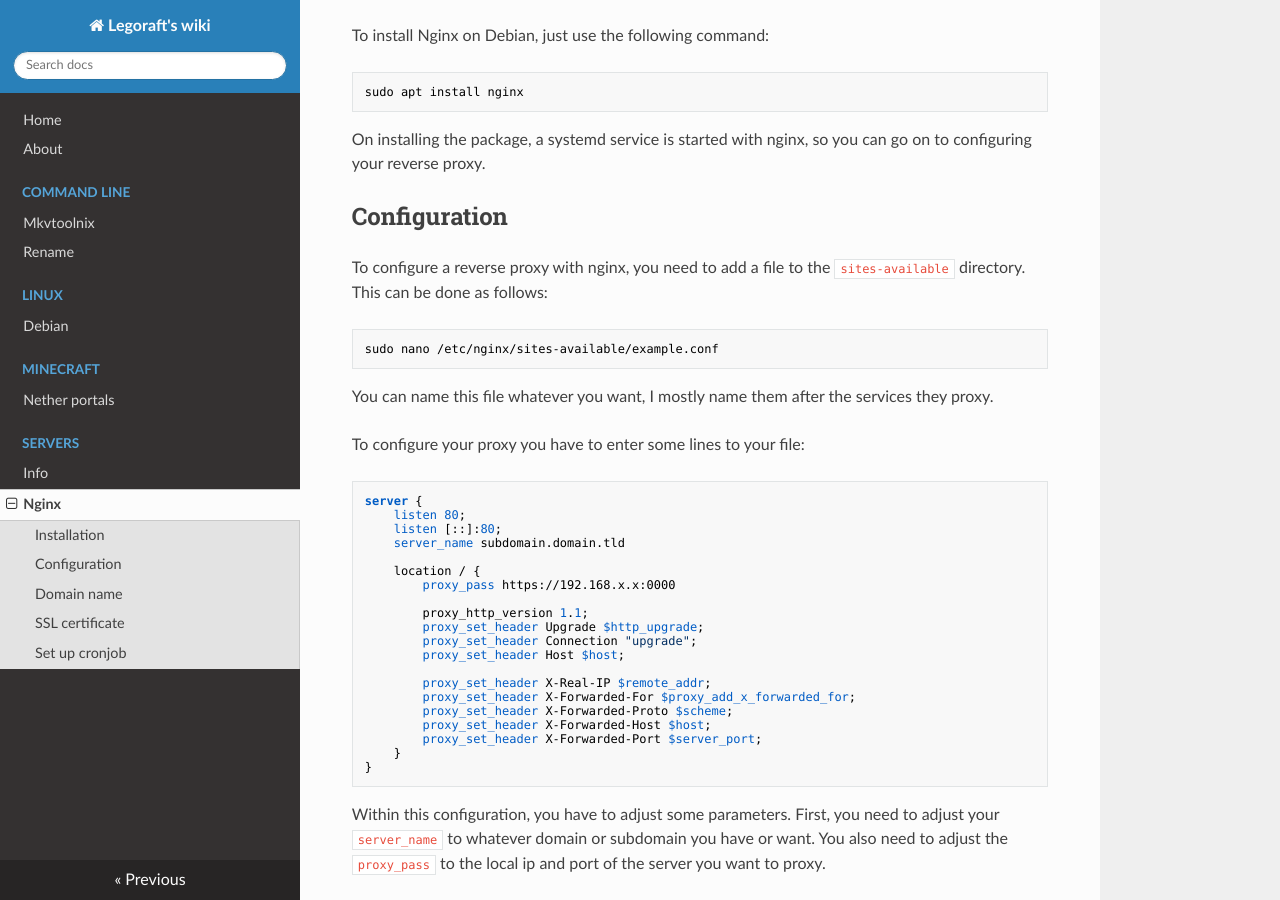
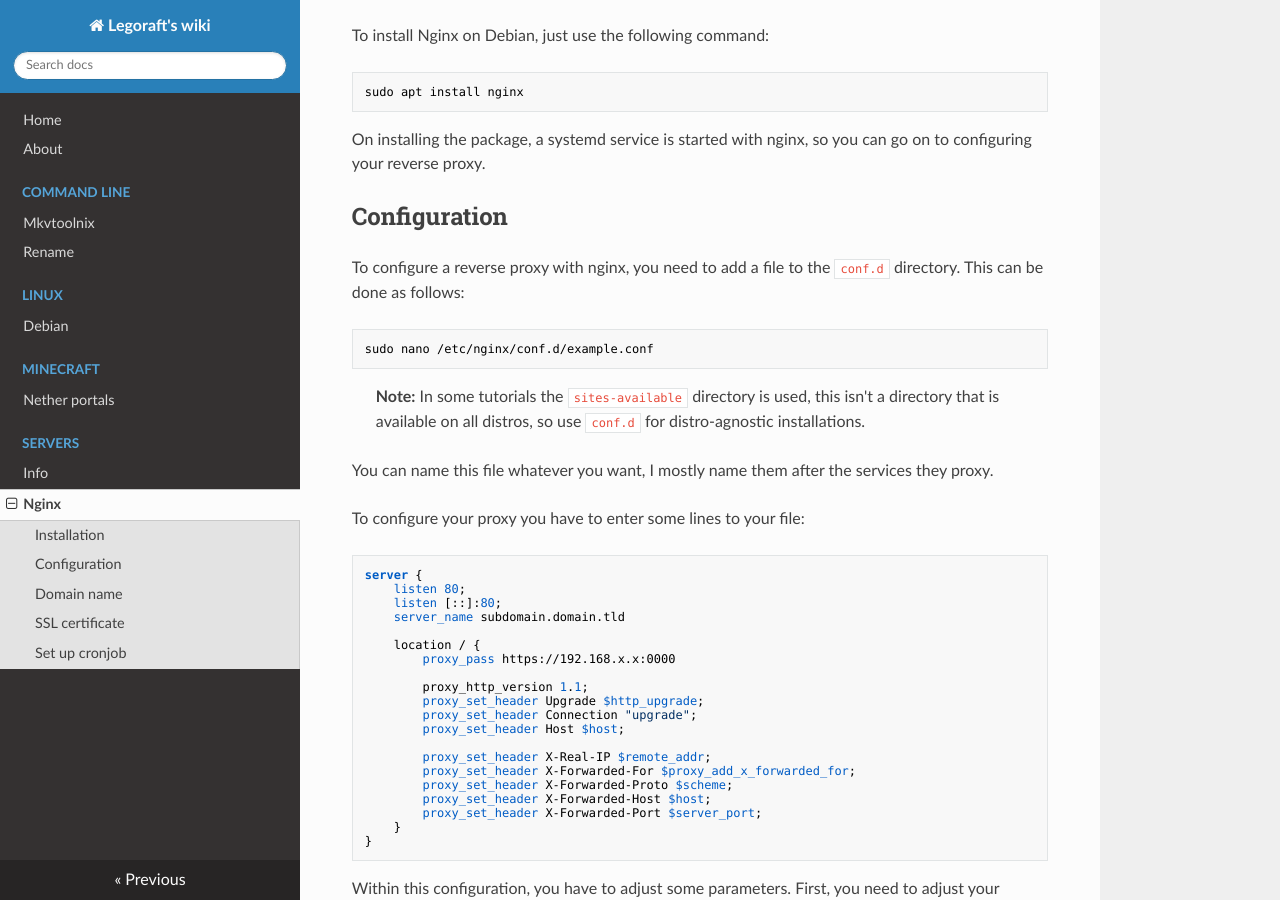
Before and after one commit to legoraft/wiki, an MkDocs documentation site: the page built from docs/servers/nginx.md, in a window 1280 px wide and 900 px high, scrolled down 337 px. Built offline with MkDocs 1.6.1, drawn with Linux system fonts in a browser that asks for light colours; nearby versions of some CDN libraries.

Commit message:
Fixed the nginx tutorial

````diff
--- a/docs/servers/nginx.md
+++ b/docs/servers/nginx.md
@@ -16,11 +16,13 @@ On installing the package, a systemd service is started with nginx, so you can g
 
 ## Configuration
 
-To configure a reverse proxy with nginx, you need to add a file to the `sites-available` directory. This can be done as follows:
+To configure a reverse proxy with nginx, you need to add a file to the `conf.d` directory. This can be done as follows:
 
 ```bash
-sudo nano /etc/nginx/sites-available/example.conf
+sudo nano /etc/nginx/conf.d/example.conf
 ```
+
+> **Note:** In some tutorials the `sites-available` directory is used, this isn't a directory that is available on all distros, so use `conf.d` for distro-agnostic installations.
 
 You can name this file whatever you want, I mostly name them after the services they proxy.
 
````
Also changed, not shown: 1 other file.
